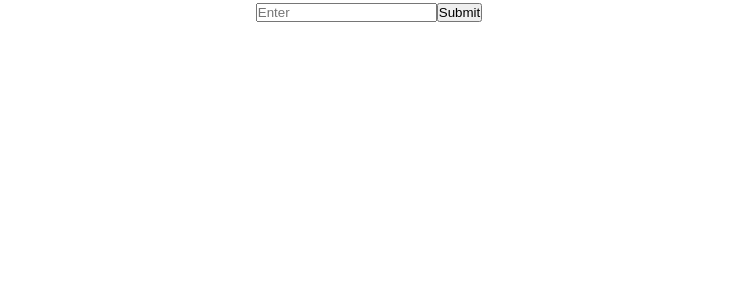
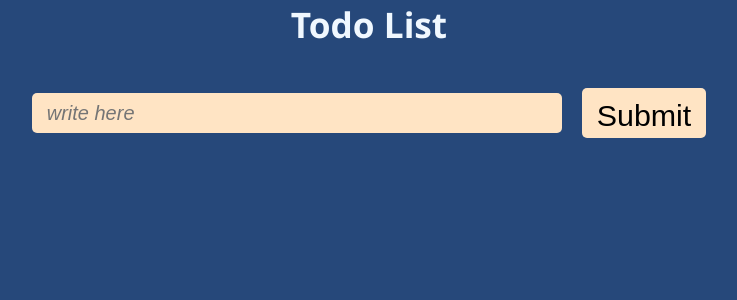
Before and after one commit to LytvynOL/Todo, a React (Create React App) app: page / in a window 1280 px wide. Shown: the top 300 px of the page, without its empty margins (271-1008 px from the left). Built offline with nearby package versions, Linux system fonts and the light colour scheme.

Commit message:
add little style and function

```diff
--- a/src/App.css
+++ b/src/App.css
@@ -1,3 +1,9 @@
 .App {
   text-align: center;
 }
+
+h1 {
+  font-size: 2.2rem;
+  margin-bottom: 40px;
+  color: aliceblue;
+}
--- a/src/App.js
+++ b/src/App.js
@@ -1,10 +1,19 @@
+import { useState } from "react";
 import "./App.css";
 import TodoForm from "./components/Todos/TodoForm";
+import TodoList from "./components/Todos/TodoList";
 
 function App() {
+  const [todo, setTodo] = useState([]);
+
+  const handlerTodo = function (text) {
+    setTodo([...todo, text]);
+  };
   return (
     <div className="App">
-      <TodoForm />
+      <h1>Todo List</h1>
+      <TodoForm addTodo={handlerTodo} />
+      <TodoList todo={todo} />
     </div>
   );
 }
--- a/src/components/Todos/Todo.js
+++ b/src/components/Todos/Todo.js
@@ -0,0 +1,7 @@
+import styles from "./Todo.module.css";
+
+function Todo({ todo }) {
+  return <h3>{todo}</h3>;
+}
+
+export default Todo;
--- a/src/components/Todos/Todo.module.css
+++ b/src/components/Todos/Todo.module.css
@@ -0,0 +1,6 @@
+h3 {
+  font-size: 2.2rem;
+  margin-bottom: 40px;
+  color: aliceblue;
+  font-style: italic;
+}
--- a/src/components/Todos/TodoForm.js
+++ b/src/components/Todos/TodoForm.js
@@ -1,9 +1,26 @@
-function TodoForm() {
+import { useState } from "react";
+import styles from "./TodoForm.module.css";
+
+function TodoForm({ addTodo }) {
+  const [text, setText] = useState("");
+  const hundleSubmit = function (str) {
+    str.preventDefault();
+    addTodo(text);
+    setText("");
+  };
+
   return (
-    <form>
-      <input placeholder="Enter"></input>
-      <button type="submit">Submit</button>
-    </form>
+    <div className={styles.formStyle}>
+      <form onSubmit={hundleSubmit}>
+        <input
+          type="text"
+          placeholder="write here"
+          value={text}
+          onChange={(e) => setText(e.target.value)}
+        ></input>
+        <button type="submit">Submit</button>
+      </form>
+    </div>
   );
 }
 
--- /dev/null
+++ b/src/components/Todos/TodoForm.module.css
@@ -0,0 +1,37 @@
+.formStyle {
+  margin-bottom: 30px;
+}
+
+.formStyle form {
+  display: flex;
+  align-items: center;
+  justify-content: center;
+}
+
+.formStyle input {
+  height: 20px;
+  width: 500px;
+  font-size: 20px;
+  font-style: italic;
+  background-color: bisque;
+}
+
+.formStyle button {
+  margin-left: 20px;
+  height: 50px;
+  cursor: pointer;
+  background-color: bisque;
+  font-size: 1.9rem;
+}
+
+.formStyle button,
+.formStyle input {
+  padding: 10px 15px;
+  border: none;
+  border-radius: 5px;
+}
+
+.formStyle button:hover {
+  background-color: aliceblue;
+  transition: 1s;
+}
--- a/src/components/Todos/TodoList.js
+++ b/src/components/Todos/TodoList.js
@@ -0,0 +1,7 @@
+import Todo from "./Todo";
+
+function TodoList({ todo }) {
+  return todo.map((text, id) => <Todo key={id} todo={text} />);
+}
+
+export default TodoList;
--- a/src/index.css
+++ b/src/index.css
@@ -6,4 +6,5 @@
 body {
   font-family: "Segoe UI", "Roboto", "Oxygen", "Ubuntu", "Cantarell",
     "Fira Sans", "Droid Sans", "Helvetica Neue", sans-serif;
+  background-color: rgb(38, 72, 122);
 }
```
Also changed, not shown: src/components/Todos/TodoForm.modle.css (deleted).
